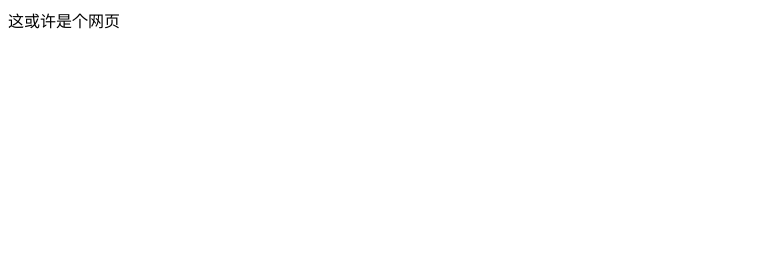
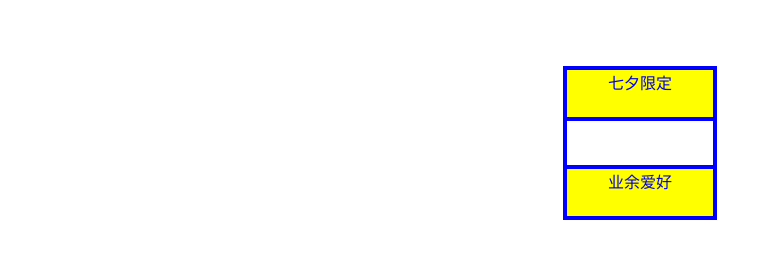
Before and after one commit to DeveloperFor007/DeveloperFor007.github.io, a plain HTML site: page index.html in a window 1280 px wide. Shown: the whole page, without its empty margins (0-772 px from the left). Drawn offline with Linux system fonts and the light colour scheme.

Commit message:
基本架构

```diff
--- a/index.html
+++ b/index.html
@@ -4,11 +4,56 @@
 <head>
     <meta charset="UTF-8">
     <meta name="viewport" content="width=device-width, initial-scale=1.0">
-    <title>七夕限定</title>
+    <title>造梦空间</title>
+    <style>
+        /* #top {
+            height: 50px;
+        }
+
+        #list {
+            height: 100px;
+        } */
+
+        div {
+            width: 150px;
+            height: 150px;
+            border: 2px solid blue;
+            background: green;
+            margin: 66px auto
+        }
+
+        #none {
+            height: 44px;
+            background: #fff;
+            display: block;
+        }
+
+        span {
+
+            height: 47px;
+            background: yellow;
+            border: 2px solid blue;
+            display: block;
+            text-align: center;
+
+        }
+
+        a {
+            text-decoration: none;
+        }
+    </style>
 </head>
 
 <body>
-    这或许是个网页
+    <div id="top">
+        <span>
+            <a href="love77.html">七夕限定</a>
+        </span>
+        <span id="none"></span>
+        <span>
+            <a href="testForMe.html">业余爱好</a>
+        </span>
+    </div>
 </body>
 
 </html>
```
Also changed, not shown: love77.html (added, +22 -0 lines), testForMe.html (added, +26 -0 lines), picture/picture1.jpg (added), picture/picture2.jpg (added), picture/picture3.jpg (added), picture/picture4.jpg (added), titleIcon.ico (added), 1 other file.
